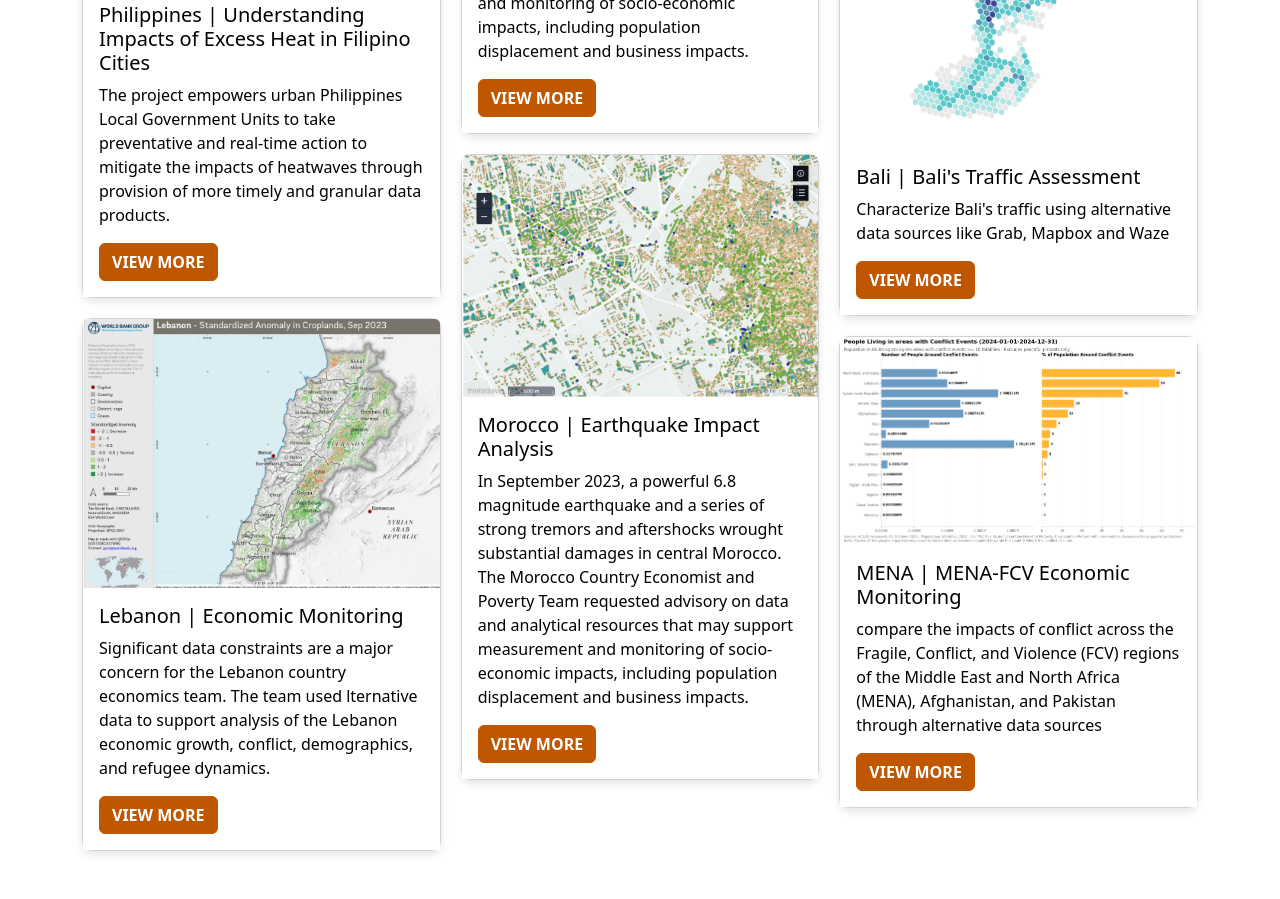
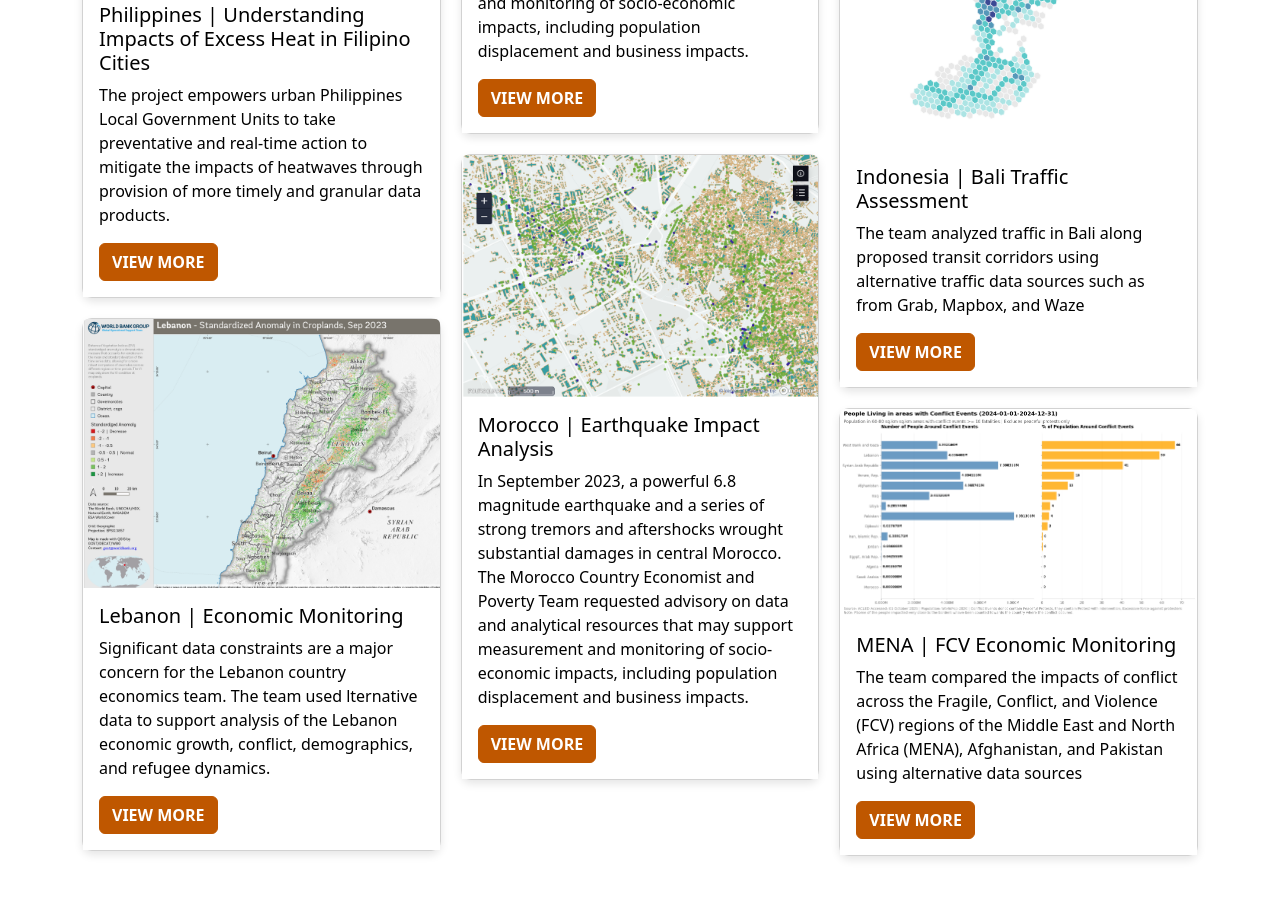
Before and after one commit to datapartnership/projects, a plain HTML site: page index.html in a window 1280 px wide. Shown: the part 4070-4969 px from the top of the page. Drawn offline with nearby package versions, Linux system fonts and the light colour scheme.

Commit message:
updated bali and mena write-ups

```diff
--- a/index.html
+++ b/index.html
@@ -362,8 +362,8 @@
                                 <img src="./static/images/bali.png" class="card-img-top" alt="Project Image">
 
                             <div class="card-body">
-                                <h5 class="card-title">Bali | Bali&#39;s Traffic Assessment</h5>
-                                <p class="card-text">Characterize Bali&#39;s traffic using alternative data sources like Grab, Mapbox and Waze</p>
+                                <h5 class="card-title">Indonesia | Bali Traffic Assessment</h5>
+                                <p class="card-text">The team analyzed traffic in Bali along proposed transit corridors using alternative traffic data sources such as from Grab, Mapbox, and Waze</p>
                                 <a href="https://turbo-adventure-16yv5o5.pages.github.io/README.html#" class="btn btn-primary" target="_blank">View More</a>
                             </div>
                         </div>
@@ -377,8 +377,8 @@
                                 <img src="./static/images/mena.png" class="card-img-top" alt="Project Image">
 
                             <div class="card-body">
-                                <h5 class="card-title">MENA | MENA-FCV Economic Monitoring</h5>
-                                <p class="card-text"> compare the impacts of conflict across the Fragile, Conflict, and Violence (FCV) regions of the Middle East and North Africa (MENA), Afghanistan, and Pakistan through alternative data sources</p>
+                                <h5 class="card-title">MENA | FCV Economic Monitoring</h5>
+                                <p class="card-text">The team compared the impacts of conflict across the Fragile, Conflict, and Violence (FCV) regions of the Middle East and North Africa (MENA), Afghanistan, and Pakistan using alternative data sources</p>
                                 <a href="https://datapartnership.org/MENA-FCV-economic-monitor/README.html" class="btn btn-primary" target="_blank">View More</a>
                             </div>
                         </div>
--- a/uploads/projects.csv
+++ b/uploads/projects.csv
@@ -20,5 +20,5 @@ Python Package | ACLED,"Conflict analytics are one of our most highly requested
 India | Resilient Kerala,"Using  open data, we studied the impact of heatwaves and air quality in Kerala, specifically in Kochi (also known as Cochin) and Trivandrum for a Development Economics Data Group project. ",https://datapartnership.org/india-kerala-resilience/README.html,static/images/kerala.png
 Course | Using Alternative Data to Assess Immediate Economic Impacts of Crises Conflict and Natural Disasters,"This cutting-edge course is designed to equip students with the skills necessary to utilize alternative data sources for the immediate assessment of economic impacts caused by crises, such as conflicts and natural disasters.",https://reimagined-disco-g6q6ny1.pages.github.io/README.html,static/images/course.png
 Bangladesh & South Asia Region | Economic Monitoring to Understand Poverty Trends,"To understand the impacts of a coup in Bangladesh relative to the surrounding region, the team leveraged public and private sector data to analyze trends in employment, population movement, and others to fill information gaps.",https://worldbank.github.io/bangladesh-crisis-economic-monitoring/README.html,static/images/bang-internet.png
-Bali | Bali's Traffic Assessment,"Characterize Bali's traffic using alternative data sources like Grab, Mapbox and Waze",https://turbo-adventure-16yv5o5.pages.github.io/README.html#,static/images/bali.png
-MENA | MENA-FCV Economic Monitoring," compare the impacts of conflict across the Fragile, Conflict, and Violence (FCV) regions of the Middle East and North Africa (MENA), Afghanistan, and Pakistan through alternative data sources",https://datapartnership.org/MENA-FCV-economic-monitor/README.html,static/images/mena.png
+Indonesia | Bali Traffic Assessment,"The team analyzed traffic in Bali along proposed transit corridors using alternative traffic data sources such as from Grab, Mapbox, and Waze",https://turbo-adventure-16yv5o5.pages.github.io/README.html#,static/images/bali.png
+MENA | FCV Economic Monitoring,"The team compared the impacts of conflict across the Fragile, Conflict, and Violence (FCV) regions of the Middle East and North Africa (MENA), Afghanistan, and Pakistan using alternative data sources",https://datapartnership.org/MENA-FCV-economic-monitor/README.html,static/images/mena.png
```
